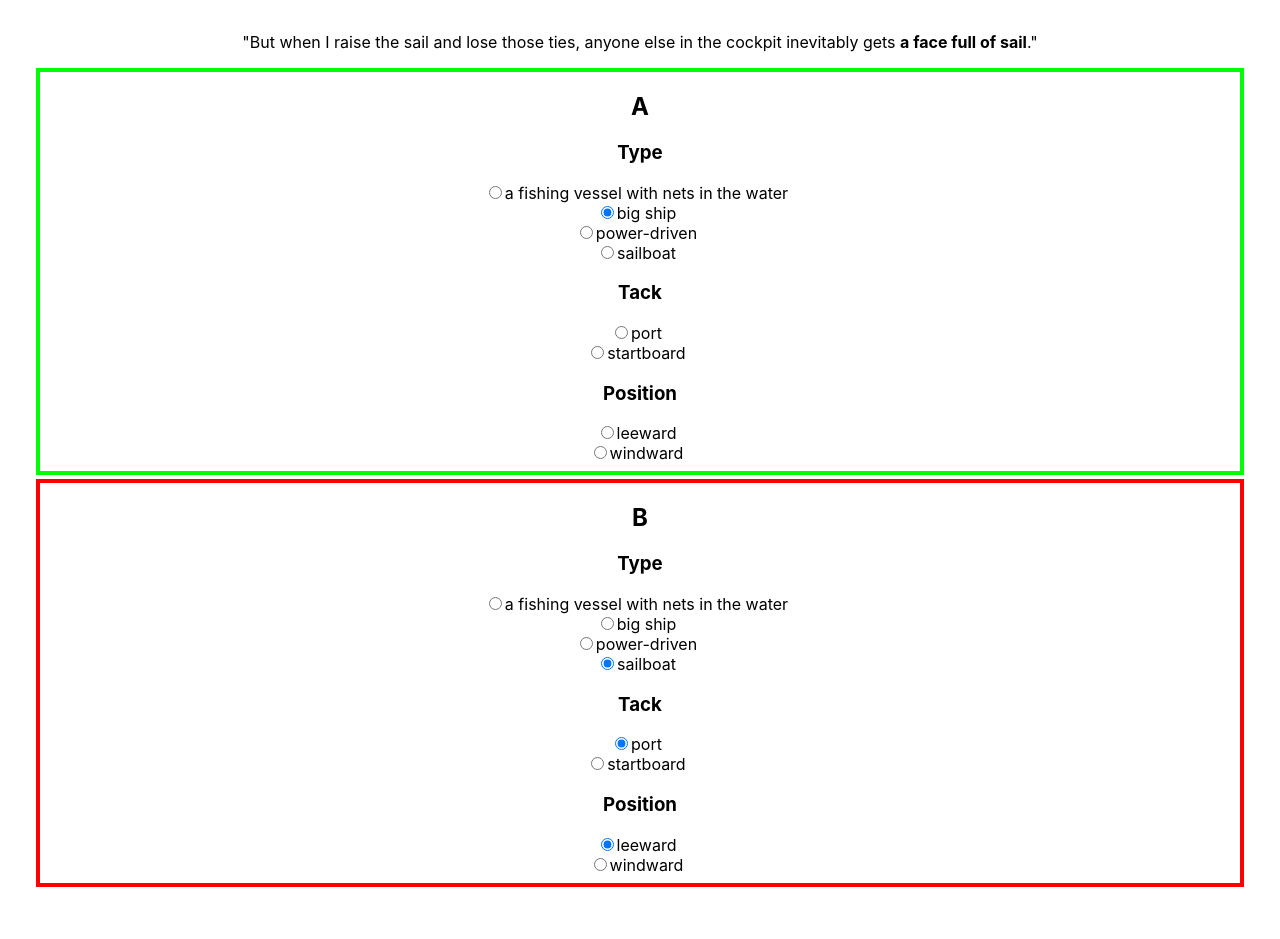
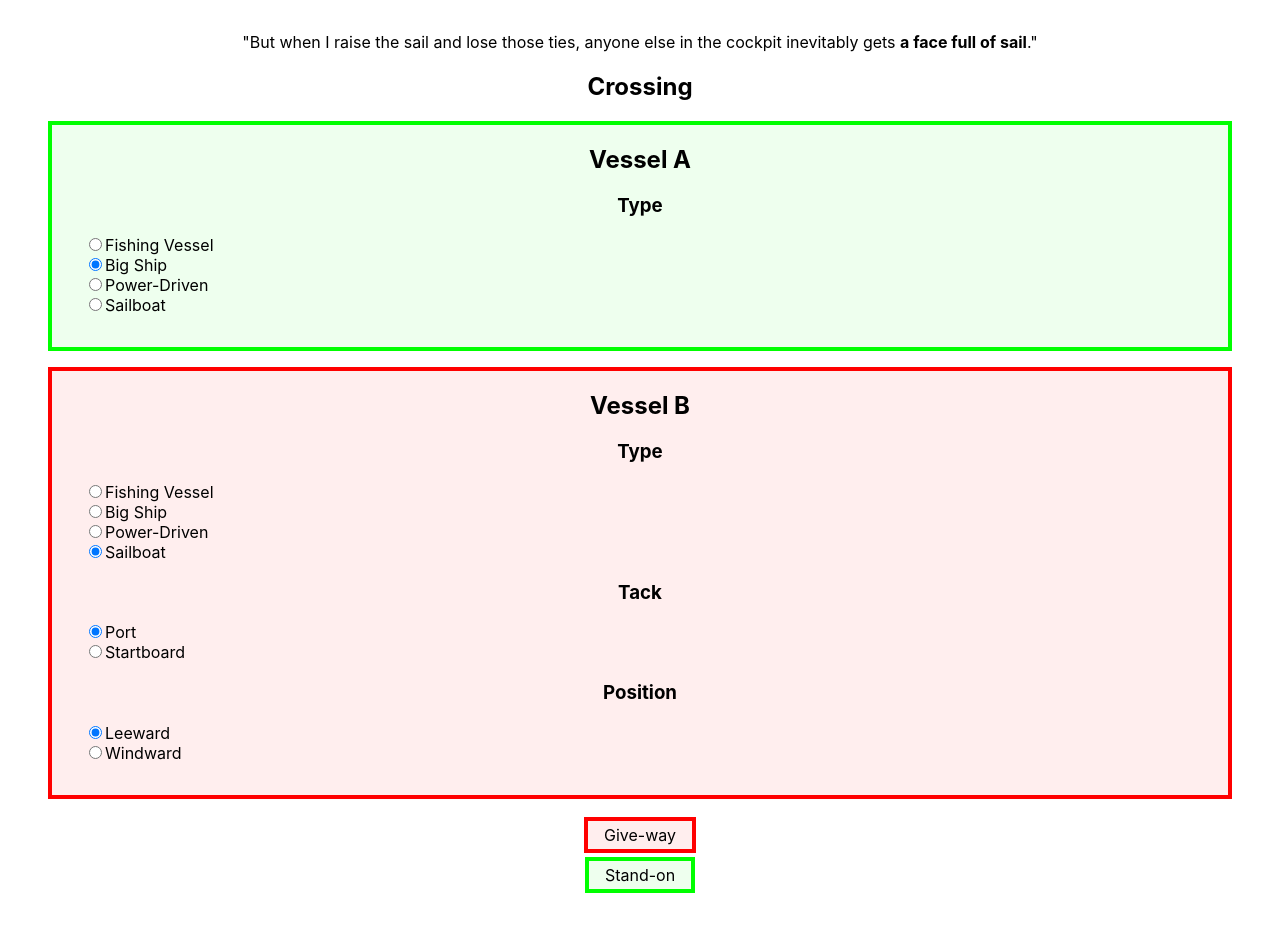
Before and after one commit to mattiaerre/afacefullofsail, a React (Create React App) app: page / in a window 1280 px wide. Shown: the top 939 px of the page. Built offline with nearby package versions, Linux system fonts and the light colour scheme.

Commit message:
style, ui logic, domain logic

```diff
--- a/src/App.css
+++ b/src/App.css
@@ -8,22 +8,66 @@
   margin-top: 4em;
 }
 
+.Legend {
+  align-items: center;
+  display: flex;
+  flex-direction: column;
+  justify-items: center;
+}
+
+.Legend__span--giveWay,
+.Legend__span--standOn {
+  border-style: solid;
+  border-width: 0.25em;
+  margin: 0.125em;
+  padding: 0.25em 1em;
+}
+
+.Legend__span--giveWay {
+  background-color: #ffeeee;
+  border-color: #ff0000;
+}
+
+.Legend__span--standOn {
+  background-color: #eeffee;
+  border-color: #00ff00;
+}
+
+.List {
+  align-items: baseline;
+  display: flex;
+  flex-direction: column;
+  margin-left: 2em;
+}
+
+.Notification {
+  border: 1px solid black;
+  background-color: yellow;
+  padding: 0.5em;
+  text-transform: capitalize;
+}
+
 .Section__li--giveWay,
 .Section__li--standOn {
-  margin: 4px;
-  padding: 0 0 8px;
+  border-style: solid;
+  border-width: 0.25em;
+  margin: 1em;
+  padding: 0 0 2em;
 }
 
 .Section__li--giveWay {
-  border: 4px solid #ff0000;
+  background-color: #ffeeee;
+  border-color: #ff0000;
 }
 
 .Section__li--standOn {
-  border: 4px solid #00ff00;
+  background-color: #eeffee;
+  border-color: #00ff00;
 }
 
 label {
   margin-right: 0.5em;
+  text-transform: capitalize;
 }
 
 ul {
--- a/src/App.js
+++ b/src/App.js
@@ -21,7 +21,7 @@ import {
 
 function List({ collection, name, onChange, selected }) {
   return (
-    <ul>
+    <ul className="List">
       {collection.map((element) => {
         const id = uuid();
         return (
@@ -34,7 +34,12 @@ function List({ collection, name, onChange, selected }) {
               type="radio"
               value={element}
             />
-            <label htmlFor={id}>{element}</label>
+            <label htmlFor={id}>
+              {element.replace(
+                A_FISHING_VESSEL_WITH_NETS_IN_THE_WATER,
+                'fishing vessel'
+              )}
+            </label>
           </li>
         );
       })}
@@ -68,6 +73,13 @@ function Section({ name, onChange, position, tack, type }) {
     onChange(vessel);
   }, [onChange, selectedPosition, selectedTack, selectedType]);
 
+  useEffect(() => {
+    if (selectedType !== SAILBOAT) {
+      setSelectedPosition(LEEWARD);
+      setSelectedTack(PORT);
+    }
+  }, [selectedType]);
+
   return (
     <section>
       <h2>{name}</h2>
@@ -79,6 +91,8 @@ function Section({ name, onChange, position, tack, type }) {
           onChange={setSelectedType}
           selected={selectedType}
         />
+        {selectedType === SAILBOAT && (
+          <>
             <h3>Tack</h3>
             <List
               collection={tacks}
@@ -93,6 +107,8 @@ function Section({ name, onChange, position, tack, type }) {
               onChange={setSelectedPosition}
               selected={selectedPosition}
             />
+          </>
+        )}
       </form>
     </section>
   );
@@ -120,7 +136,6 @@ function App() {
         setClassNameA(makeClassName(vesselA));
         setClassNameB(makeClassName(vesselB));
       } catch (error) {
-        // console.log(error);
         setNotification(error.message);
         setClassNameA(makeClassName({ ...vesselA, isThe: UNKNOWN }));
         setClassNameB(makeClassName({ ...vesselB, isThe: UNKNOWN }));
@@ -134,14 +149,15 @@ function App() {
         "But when I raise the sail and lose those ties, anyone else in the
         cockpit inevitably gets <b>a face full of sail</b>."
       </p>
+      <h1>Crossing</h1>
       {notification && <p className="Notification">{notification}</p>}
       <ul>
         <li className={classNameA}>
-          <Section name="A" onChange={setVesselA} type={BIG_SHIP} />
+          <Section name="Vessel A" onChange={setVesselA} type={BIG_SHIP} />
         </li>
         <li className={classNameB}>
           <Section
-            name="B"
+            name="Vessel B"
             onChange={setVesselB}
             position={LEEWARD}
             tack={PORT}
@@ -149,6 +165,10 @@ function App() {
           />
         </li>
       </ul>
+      <p className="Legend">
+        <span className="Legend__span--giveWay">Give-way</span>
+        <span className="Legend__span--standOn">Stand-on</span>
+      </p>
       <footer className="App__footer">
         {new Date().getFullYear()} {name} v{version}
       </footer>
--- a/src/domain/crossing.js
+++ b/src/domain/crossing.js
@@ -40,11 +40,15 @@ function crossing(vesselA, vesselB) {
       vesselA.isThe = byTack(vesselA.tack);
       vesselB.isThe = byTack(vesselB.tack);
     } else {
-      vesselA.isThe = byPosition(vesselA.position);
-      vesselB.isThe = byPosition(vesselB.position);
+      if (vesselA.position !== vesselB.position) {
+        vesselA.isThe = byPosition(vesselA.position);
+        vesselB.isThe = byPosition(vesselB.position);
+      } else {
+        throw new Error('same position');
+      }
     }
   } else {
-    throw new Error(UNKNOWN);
+    throw new Error('same type');
   }
 }
 
```
Also changed, not shown: 2 other files (tests, documents, lock files or other folders). Lines whose indentation alone changed are shown as unchanged.
